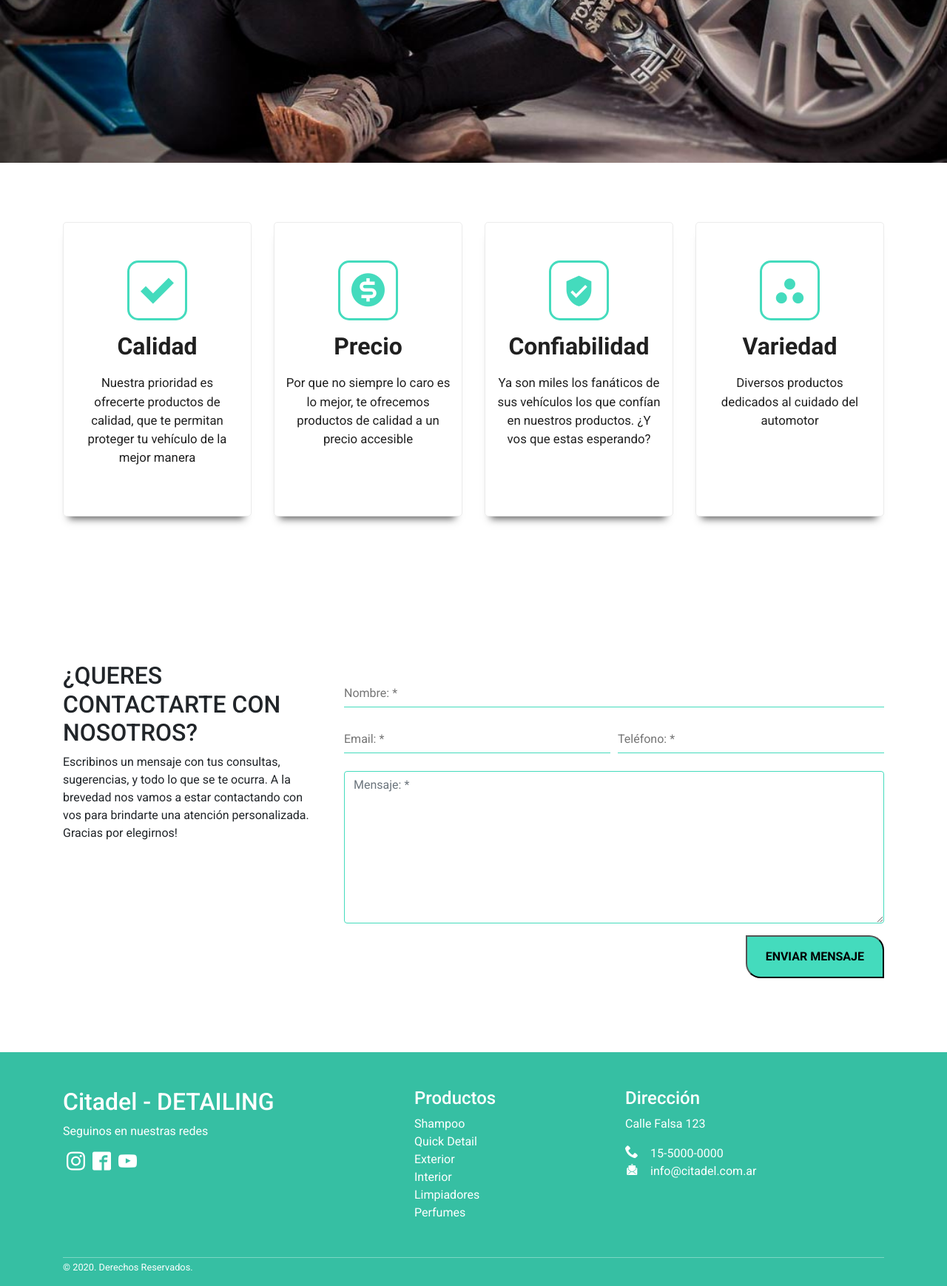
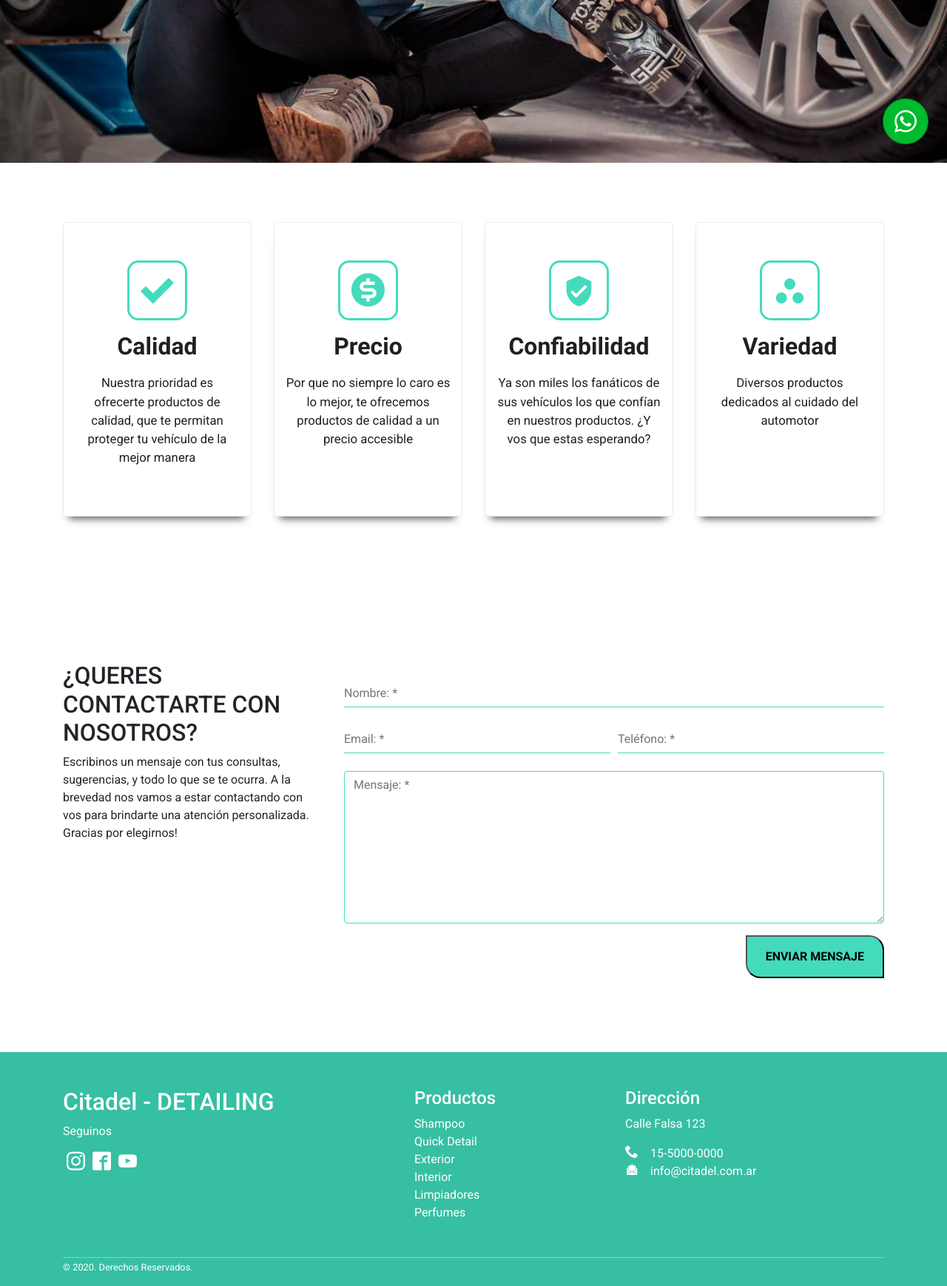
Before and after one commit to diedac/citadel, a website: page index.html in a window 1280 px wide. Shown: the part 580-2318 px from the top of the page at 74% size. Drawn offline with Linux system fonts and the light colour scheme; files whose address does not match are found by name.

Commit message:
Se volvio agregar el btn wsp y se modifico footer

```diff
--- a/index.html
+++ b/index.html
@@ -149,7 +149,7 @@
             <div class="row">
                 <div class="col-12 col-sm-6 col-lg-5 footer__about">
                     <h2>Citadel - DETAILING</h2>
-                    <p class="pr-5 ">Seguinos en nuestras redes </p>
+                    <p class="pr-5 ">Seguinos</p>
                     <p><a class="insta" href="#"><i class="icon-instagram1"></i></a><a class="face" href="#"><i class="icon-facebook2"></i></a><a class="youtube" href="#"><i class="icon-youtube"></i></a></p>
                 </div>
                 <div class="d-none d-lg-block col-lg-3 footer__links">
@@ -178,7 +178,9 @@
         </div>
     </footer>
 	</div>
-
+	<div class="btn-whatsapp ">
+		<a  href="#"><span class="icon-whatsapp1"></span></a>
+	</div>
     <a id="back-to-top" href="#top" class="btn btn-color btn-lg back-to-top" role="button" style="display: none;"><i class="icon-chevron-up"></i></a>
 
     <script src="js/jquery-3.5.1.min.js"></script>
```
